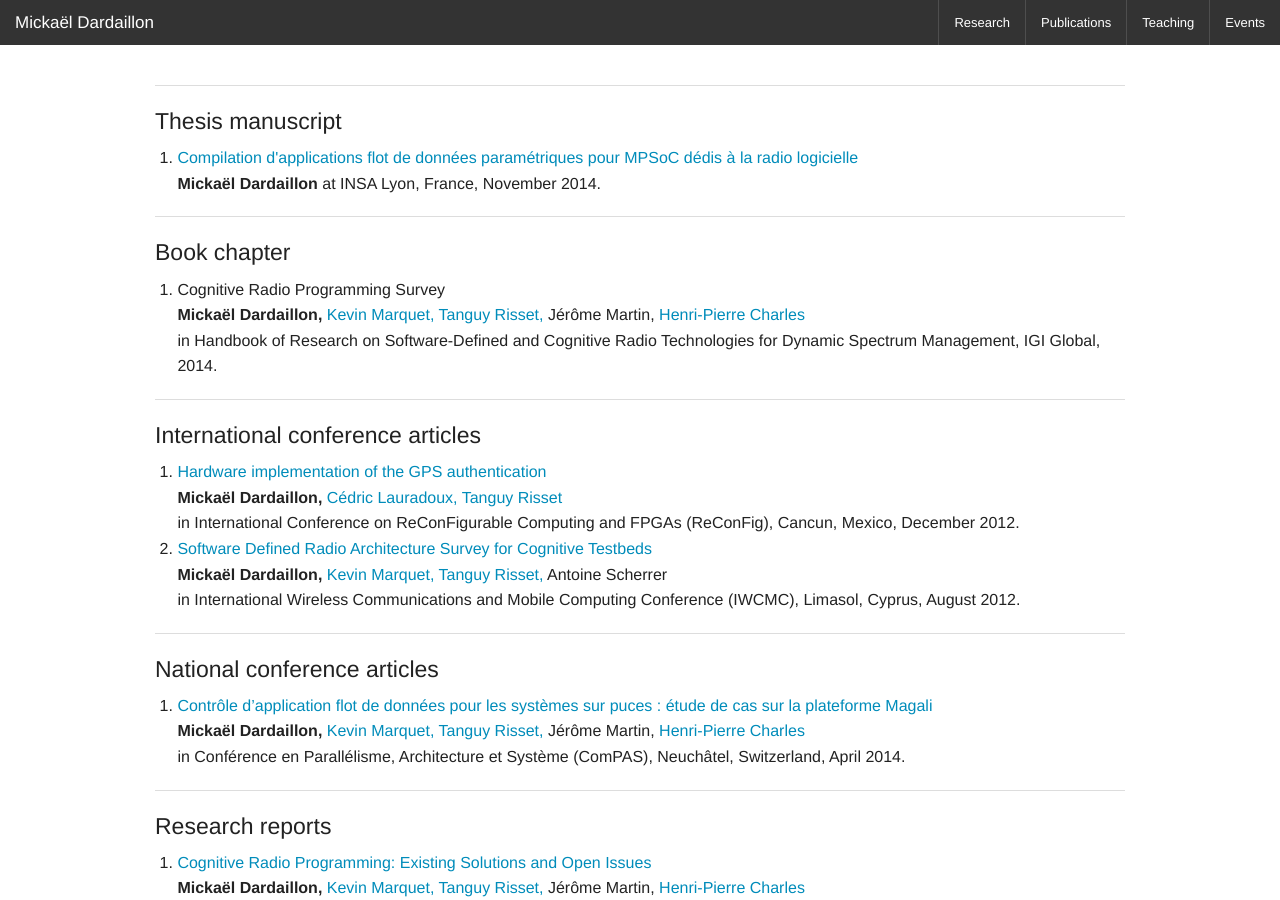
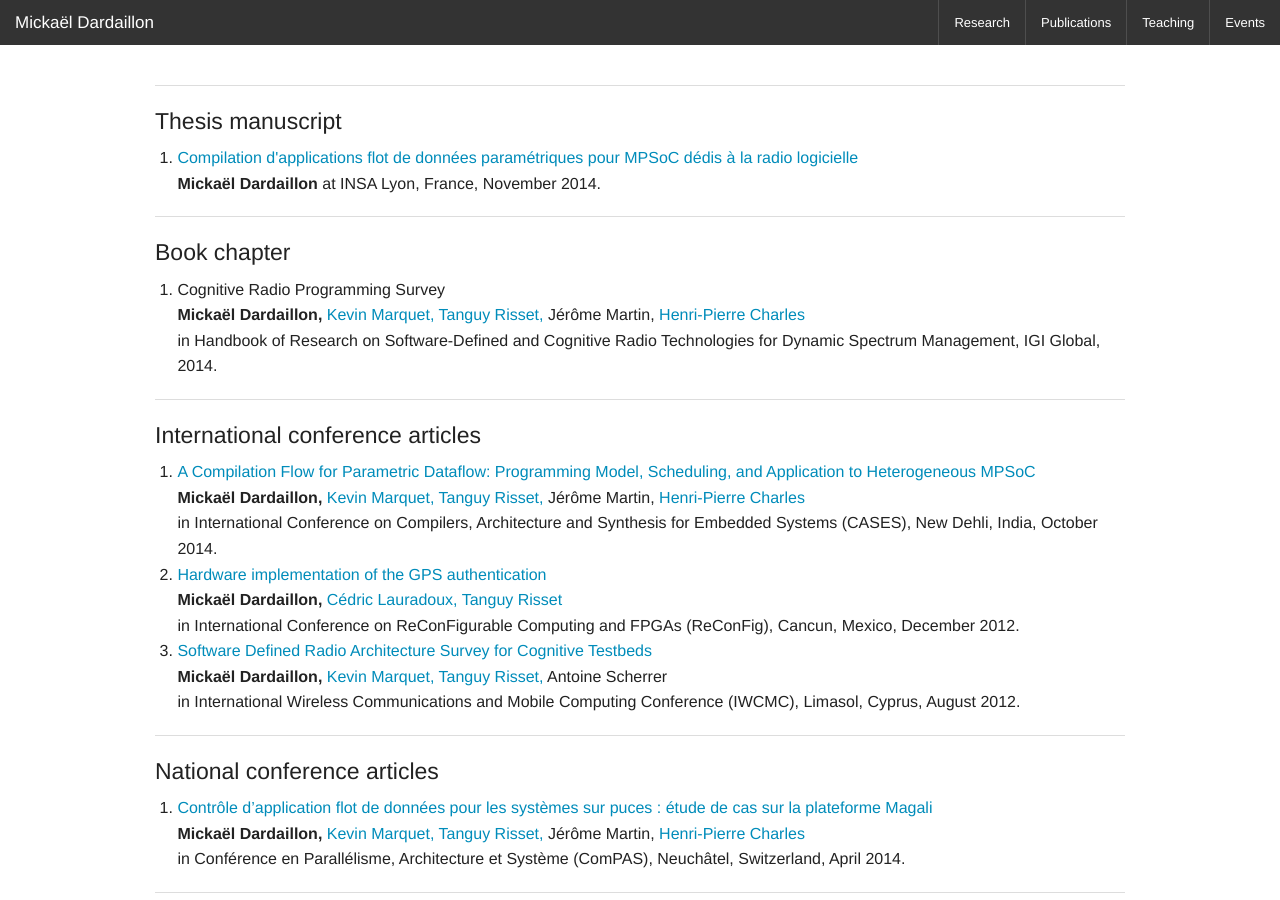
Before and after one commit to dardarel/dardarel.github.io, a Jekyll site: the page built from publications.html, in a window 1280 px wide and 900 px high. Built offline with Jekyll 4.4.1, drawn with Linux system fonts in a browser that asks for light colours; Markdown is read by kramdown in place of the engine named in the settings.

Commit message:
add CASES article

```diff
--- a/_data/articles.yml
+++ b/_data/articles.yml
@@ -25,6 +25,19 @@
   type: thesis
   authors:
     - *mda
+
+- title: "A Compilation Flow for Parametric Dataflow: Programming Model, Scheduling, and Application to Heterogeneous MPSoC"
+  url: https://hal.inria.fr/hal-01048649
+  booktitle: International Conference on Compilers, Architecture and Synthesis for Embedded Systems (CASES)
+  address: New Dehli, India
+  date: 2014-10-13
+  type: conference
+  authors:
+    - *mda
+    - *kma
+    - *tri
+    - *jma
+    - *hpc
 
 - title: "Contrôle d’application flot de données pour les systèmes sur puces : étude de cas sur la plateforme Magali"
   url: http://hal.inria.fr/hal-00984310
```
